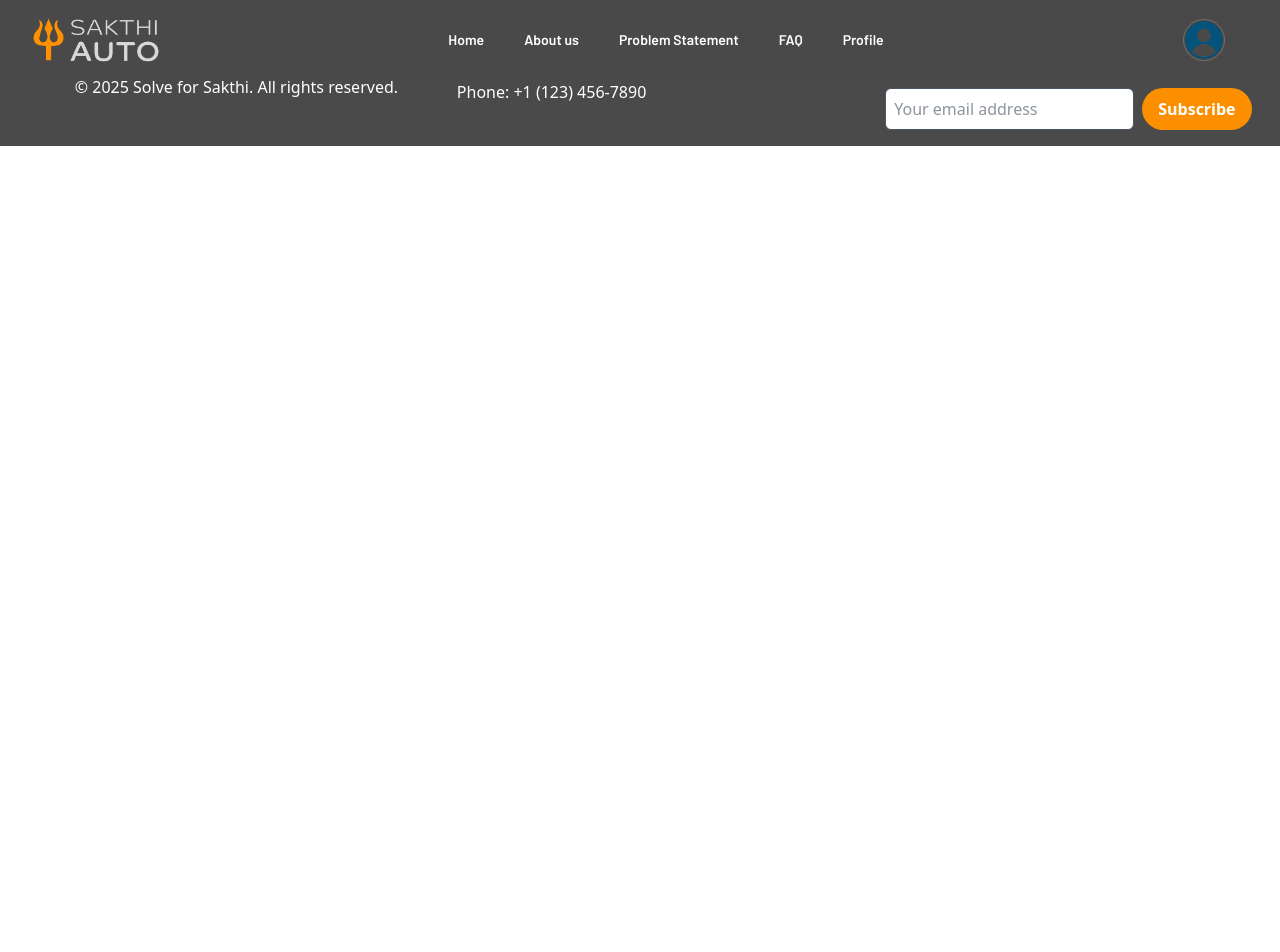
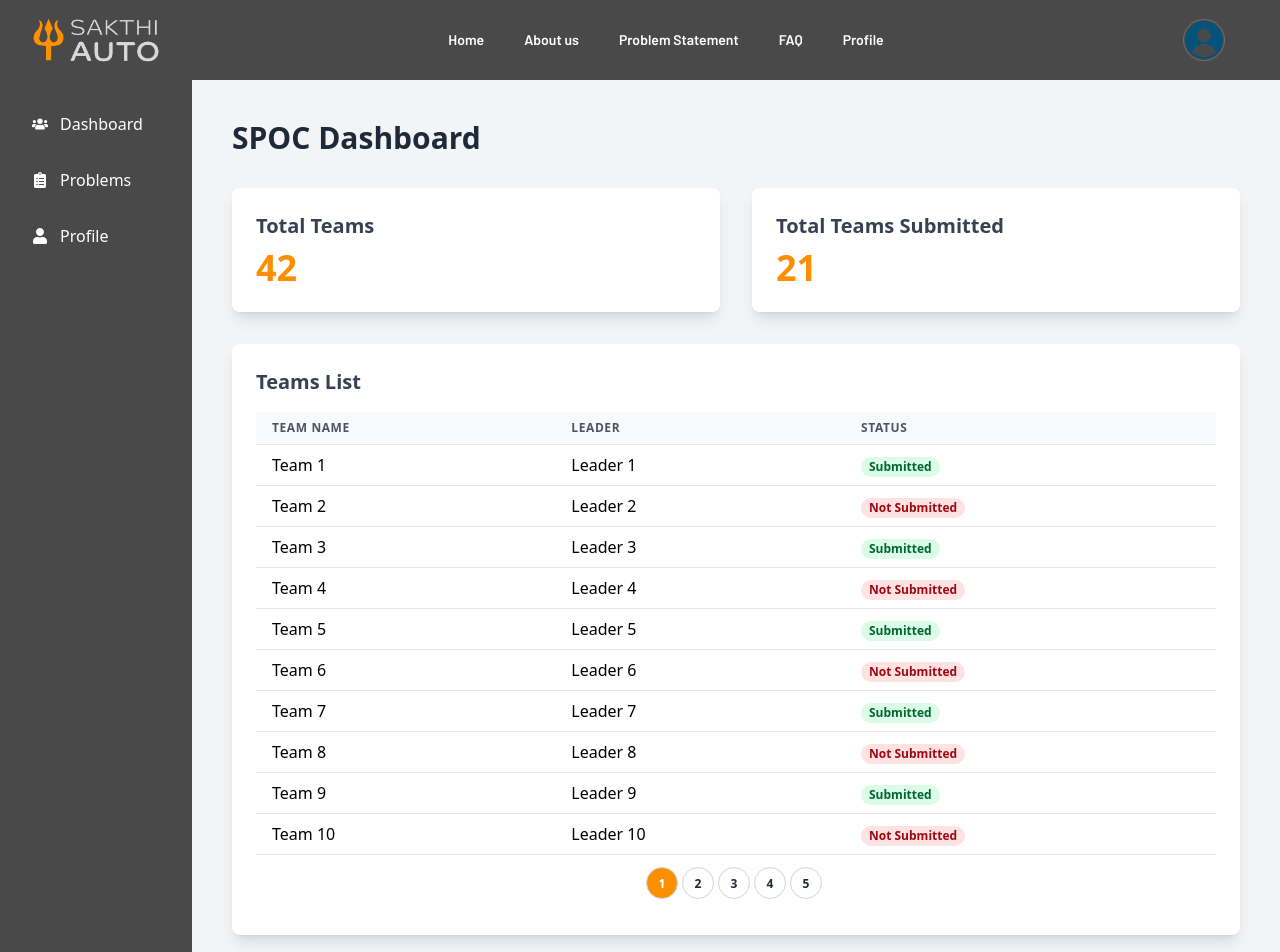
Before and after one commit to damodara2006/Project_SFS, a React (Vite) app in the folder frontend/: page /spoc in a window 1280 px wide. Shown: the top 952 px of the page. Before the commit the page ends 800 px from the top, so only its background shows below. Built offline with nearby package versions, Linux system fonts and the light colour scheme.

Commit message:
feat: implement SpocDashboard with team statistics and pagination

```diff
--- a/frontend/src/pages/spoc/SpocDashboard.jsx
+++ b/frontend/src/pages/spoc/SpocDashboard.jsx
@@ -1,11 +1,155 @@
-import React from 'react'
+
+import React, { useState } from 'react';
+import { motion } from 'framer-motion';
+import { FaUsers, FaClipboardList, FaUser } from 'react-icons/fa';
+import Header from '../../components/Header';
+import Footer from '../../components/Footer';
 
 const SpocDashboard = () => {
-  return (
-    <>
+    const [currentPage, setCurrentPage] = useState(1);
+    const teamsPerPage = 10;
 
-    </>
-  )
-}
+    // Dummy data for teams
+    const teams = Array.from({ length: 42 }, (_, i) => ({
+        id: i + 1,
+        name: `Team ${i + 1}`,
+        leader: `Leader ${i + 1}`,
+        submitted: i % 2 === 0 ? 'Submitted' : 'Not Submitted',
+    }));
 
-export default SpocDashboard
+    const totalTeams = teams.length;
+    const totalTeamsSubmitted = teams.filter(team => team.submitted === 'Submitted').length;
+
+    const indexOfLastTeam = currentPage * teamsPerPage;
+    const indexOfFirstTeam = indexOfLastTeam - teamsPerPage;
+    const currentTeams = teams.slice(indexOfFirstTeam, indexOfLastTeam);
+
+    const paginate = (pageNumber) => setCurrentPage(pageNumber);
+
+    const pageNumbers = [];
+    for (let i = 1; i <= Math.ceil(teams.length / teamsPerPage); i++) {
+        pageNumbers.push(i);
+    }
+
+    const cardVariants = {
+        hidden: { opacity: 0, y: 50 },
+        visible: { opacity: 1, y: 0, transition: { duration: 0.5 } }
+    };
+
+    const tableVariants = {
+        hidden: { opacity: 0, x: -50 },
+        visible: { opacity: 1, x: 0, transition: { duration: 0.5, delay: 0.2 } }
+    };
+
+    return (
+        <div className="flex flex-col min-h-screen bg-gray-100">
+            <div className="flex flex-1 pt-20">
+                {/* Sidebar */}
+                <aside className="w-48 bg-[#494949] text-white p-6">
+                    <nav>
+                        <ul>
+                            <li className="mb-4">
+                                <a href="#" className="flex items-center p-2 text-base font-normal text-white rounded-lg hover:bg-gray-700">
+                                    <FaUsers className="mr-3" />
+                                    Dashboard
+                                </a>
+                            </li>
+                            <li className="mb-4">
+                                <a href="#" className="flex items-center p-2 text-base font-normal text-white rounded-lg hover:bg-gray-700">
+                                    <FaClipboardList className="mr-3" />
+                                    Problems
+                                </a>
+                            </li>
+                            <li>
+                                <a href="#" className="flex items-center p-2 text-base font-normal text-white rounded-lg hover:bg-gray-700">
+                                    <FaUser className="mr-3" />
+                                    Profile
+                                </a>
+                            </li>
+                        </ul>
+                    </nav>
+                </aside>
+
+                {/* Main Content */}
+                <main className="flex-1 p-10">
+                    <h1 className="text-3xl font-bold mb-8 text-gray-800">SPOC Dashboard</h1>
+
+                    {/* Stats Cards */}
+                    <div className="grid grid-cols-1 md:grid-cols-2 gap-8 mb-8">
+                        <motion.div
+                            className="bg-white p-6 rounded-lg shadow-lg"
+                            variants={cardVariants}
+                            initial="hidden"
+                            animate="visible"
+                        >
+                            <h2 className="text-xl font-semibold text-gray-700 mb-2">Total Teams</h2>
+                            <p className="text-4xl font-bold text-[#fc8f00]">{totalTeams}</p>
+                        </motion.div>
+                        <motion.div
+                            className="bg-white p-6 rounded-lg shadow-lg"
+                            variants={cardVariants}
+                            initial="hidden"
+                            animate="visible"
+                        >
+                            <h2 className="text-xl font-semibold text-gray-700 mb-2">Total Teams Submitted</h2>
+                            <p className="text-4xl font-bold text-[#fc8f00]">{totalTeamsSubmitted}</p>
+                        </motion.div>
+                    </div>
+
+                    {/* Teams Table */}
+                    <motion.div
+                        className="bg-white p-6 rounded-lg shadow-lg"
+                        variants={tableVariants}
+                        initial="hidden"
+                        animate="visible"
+                    >
+                        <h2 className="text-xl font-semibold text-gray-700 mb-4">Teams List</h2>
+                        <table className="min-w-full bg-white">
+                            <thead>
+                                <tr>
+                                    <th className="py-2 px-4 border-b border-gray-200 bg-gray-50 text-left text-xs font-semibold text-gray-600 uppercase tracking-wider">Team Name</th>
+                                    <th className="py-2 px-4 border-b border-gray-200 bg-gray-50 text-left text-xs font-semibold text-gray-600 uppercase tracking-wider">Leader</th>
+                                    <th className="py-2 px-4 border-b border-gray-200 bg-gray-50 text-left text-xs font-semibold text-gray-600 uppercase tracking-wider">Status</th>
+                                </tr>
+                            </thead>
+                            <tbody>
+                                {currentTeams.map((team) => (
+                                    <tr key={team.id}>
+                                        <td className="py-2 px-4 border-b border-gray-200">{team.name}</td>
+                                        <td className="py-2 px-4 border-b border-gray-200">{team.leader}</td>
+                                        <td className="py-2 px-4 border-b border-gray-200">
+                                            <span className={`px-2 inline-flex text-xs leading-5 font-semibold rounded-full ${team.submitted === 'Submitted' ? 'bg-green-100 text-green-800' : 'bg-red-100 text-red-800'}`}>
+                                                {team.submitted}
+                                            </span>
+                                        </td>
+                                    </tr>
+                                ))}
+                            </tbody>
+                        </table>
+
+                        {/* Pagination */}
+                        <div className="py-3 flex justify-center">
+                            <nav className="block">
+                                <ul className="flex pl-0 rounded list-none flex-wrap">
+                                    {pageNumbers.map(number => (
+                                        <li key={number}>
+                                            <a
+                                                onClick={() => paginate(number)}
+                                                href="#"
+                                                className={`first:ml-0 text-xs font-semibold flex w-8 h-8 mx-1 p-0 items-center justify-center leading-tight relative border border-solid border-gray-300 rounded-full ${currentPage === number ? 'bg-[#fc8f00] text-white' : 'text-gray-800'}`}
+                                            >
+                                                {number}
+                                            </a>
+                                        </li>
+                                    ))}
+                                </ul>
+                            </nav>
+                        </div>
+                    </motion.div>
+                </main>
+            </div>
+        </div>
+    );
+};
+
+export default SpocDashboard;
```
